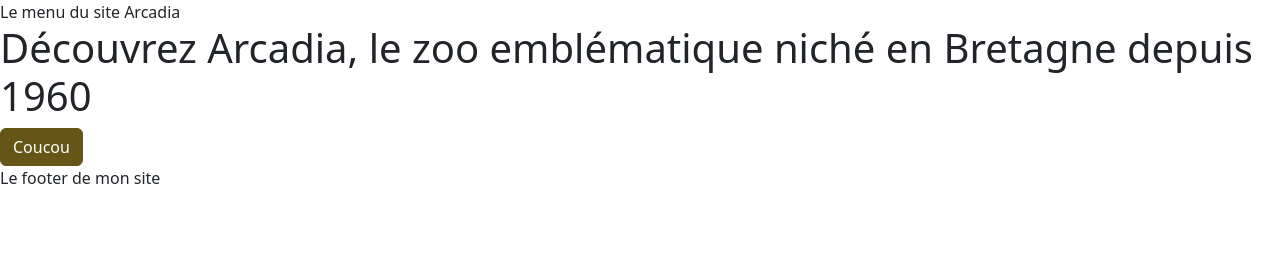
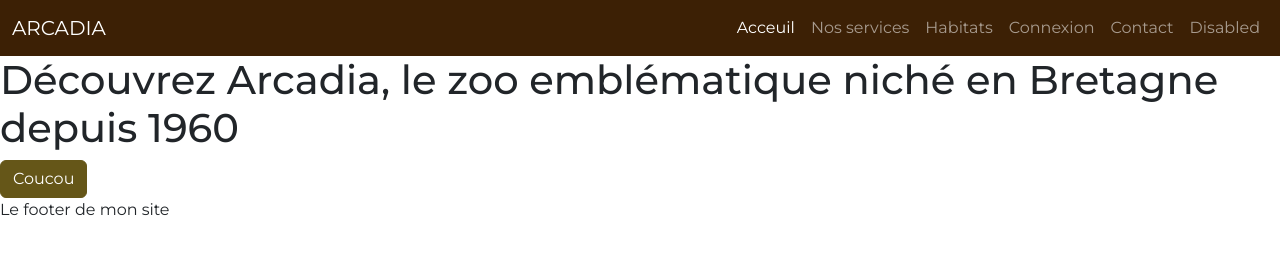
Before and after one commit to Keiloji/Ecf-zoo-front, a website with bundled scripts: page index.html in a window 1280 px wide. Built offline with nearby package versions, Linux system fonts and the light colour scheme; files whose address does not match are found by name; a web font is replaced by a local one.

Commit message:
add site header

```diff
--- a/index.html
+++ b/index.html
@@ -14,7 +14,39 @@
 </head>
 <body>
 
-    <header>Le menu du site Arcadia</header>
+    <header>
+        <nav class="navbar navbar-expand-lg bg-dark" data-bs-theme="dark">
+            <div class="container-fluid">
+                <a class="navbar-brand" href="/">ARCADIA</a>
+                <button class="navbar-toggler" type="button" data-bs-toggle="collapse" data-bs-target="#navbarSupportedContent" aria-controls="navbarSupportedContent" aria-expanded="false" aria-label="Toggle navigation">
+                <span class="navbar-toggler-icon"></span>
+                </button>
+                <div class="collapse navbar-collapse" id="navbarSupportedContent">
+                <ul class="navbar-nav ms-auto mb-2 mb-lg-0">
+                    <li class="nav-item">
+                    <a class="nav-link active"  href="/">Acceuil</a>
+                    </li>
+                    <li class="nav-item">
+                    <a class="nav-link" href="#">Nos services</a>
+                    </li>
+                    <li class="nav-item">
+                        <a class="nav-link" href="#">Habitats</a>
+                        </li>
+                    </li>
+                    <li class="nav-item">
+                        <a class="nav-link" href="#">Connexion</a>
+                        </li>
+                        <li class="nav-item">
+                            <a class="nav-link" href="#">Contact</a>
+                            </li>
+                    <li class="nav-item">
+                    <a class="nav-link" href="#">Disabled</a>
+                    </li>
+                </ul>
+                </div>
+            </div>
+            </nav>
+    </header>
 
     <main id="main-page">
         <!-- Le contenu de la page  sera injectée ici-->
```
Also changed, not shown: scss/main.css, 1 other file.
